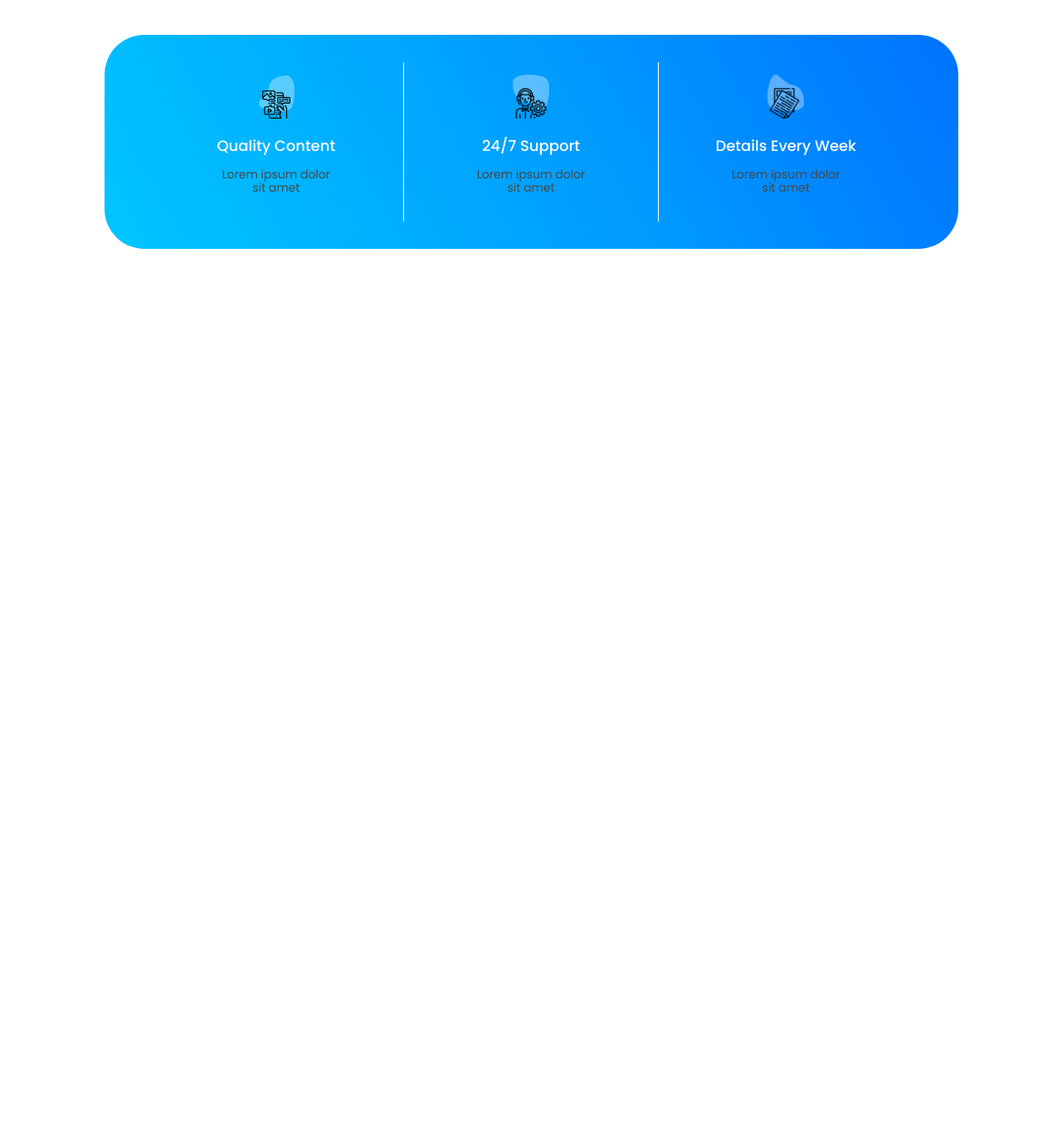
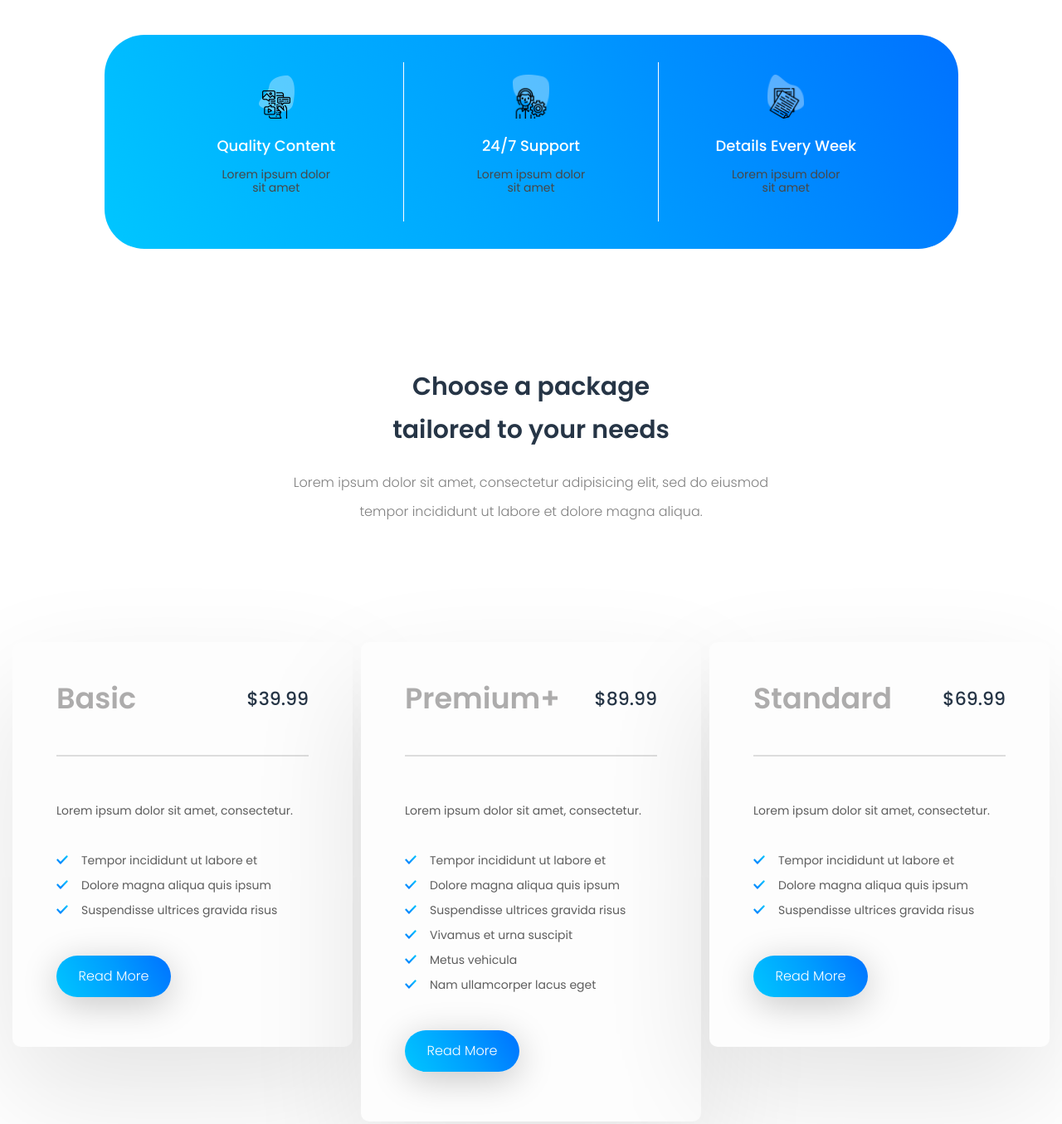
Before and after one commit to RinatSham/SocialTemplate, a website: page app/index.html in a window 1280 px wide. Shown: the part 4532-5887 px from the top of the page at 83% size. Before the commit the page ends 4832 px from the top, so only its background shows below. Drawn offline with nearby package versions, Linux system fonts and the light colour scheme; files that its build step writes are made by us from their sources.

Commit message:
added section price

```diff
--- a/app/index.html
+++ b/app/index.html
@@ -216,7 +216,102 @@
     </div>
   </section>
 
-
+  <section class="price">
+    <div class="container">
+      <div class="section-title">
+        <div class="section-title__title">
+          Choose a package
+          tailored to your needs
+        </div>
+        <div class="section-title__text">
+          Lorem ipsum dolor sit amet, consectetur adipisicing elit, sed do eiusmod
+          tempor incididunt ut labore et dolore magna aliqua.
+        </div>
+      </div>
+      <div class="price__wrapper">
+        <div class="price__box">
+          <div class="price__box-head">
+            <div class="price__box-name">
+              Basic
+            </div>
+            <div class="price__box-count">
+              $39.99
+            </div>
+          </div>
+          <div class="price__box-inner">
+            <div class="price__box-desc">
+              Lorem ipsum dolor sit amet, consectetur.
+            </div>
+            <ul class="price__box-list">
+              <li>Tempor incididunt ut labore et</li>
+              <li>Dolore magna aliqua quis ipsum</li>
+              <li>Suspendisse ultrices gravida risus</li>
+            </ul>
+            <a class="price__box-btn" href="#">
+              Read More
+            </a>
+          </div>
+        </div>
+        <div class="price__box">
+          <div class="price__box-head">
+            <div class="price__box-name">
+              Premium+
+            </div>
+            <div class="price__box-count">
+              $89.99
+            </div>
+          </div>
+          <div class="price__box-inner">
+            <div class="price__box-desc">
+              Lorem ipsum dolor sit amet, consectetur.
+            </div>
+            <ul class="price__box-list">
+              <li>Tempor incididunt ut labore et</li>
+              <li>Dolore magna aliqua quis ipsum</li>
+              <li>Suspendisse ultrices gravida risus</li>
+              <li>Vivamus et urna suscipit</li>
+              <li>Metus vehicula</li>
+              <li>Nam ullamcorper lacus eget</li>
+            </ul>
+            <a class="price__box-btn" href="#">
+              Read More
+            </a>
+          </div>
+        </div>
+        <div class="price__box">
+          <div class="price__box-head">
+            <div class="price__box-name">
+              Standard
+            </div>
+            <div class="price__box-count">
+              $69.99
+            </div>
+          </div>
+          <div class="price__box-inner">
+            <div class="price__box-desc">
+              Lorem ipsum dolor sit amet, consectetur.
+            </div>
+            <ul class="price__box-list">
+              <li>Tempor incididunt ut labore et</li>
+              <li>Dolore magna aliqua quis ipsum</li>
+              <li>Suspendisse ultrices gravida risus</li>
+            </ul>
+            <a class="price__box-btn" href="#">
+              Read More
+            </a>
+          </div>
+        </div>
+      </div>
+      <div class="section-title">
+        <div class="section-title__title">
+          Check all available packages
+        </div>
+        <a class="section-title__btn" href="#">Pricing
+          <div class="section-title__btn--hover"></div>
+        </a>
+      </div>
+    </div>
+  </section>
 
   <script src="https://ajax.googleapis.com/ajax/libs/jquery/3.5.1/jquery.min.js"></script>
   <script src="js/libs.min.js"></script>
--- a/app/scss/style.scss
+++ b/app/scss/style.scss
@@ -80,7 +80,7 @@
 }
 .section-title__btn{
   margin: 40px 0;
-  background-image: linear-gradient( 90deg, rgb(0,198,255) 0%, rgb(0,156,255) 55%, rgb(0,114,255) 100%);
+  background: linear-gradient( 90deg, rgb(0,198,255) 0%, rgb(0,156,255) 55%, rgb(0,114,255) 100%);
   width: 180px;
   height: 60px;
   border-radius: 30px;
@@ -156,7 +156,7 @@
   min-height: 723px;
 }
 .video__hover{
-  background-image: linear-gradient( 270deg, rgb(0,198,255) 0%, rgb(0,156,255) 55%, rgb(0,114,255) 100%);
+  background: linear-gradient( 270deg, rgb(0,198,255) 0%, rgb(0,156,255) 55%, rgb(0,114,255) 100%);
   opacity: 0;
   display: flex;
   flex-direction: column;
@@ -267,17 +267,20 @@
 
 // start benefits
 
+.benefits{
+  padding-bottom: 140px;
+}
 .benefits__box{
   margin: 0 auto;
   display: flex;
   border-radius: 48px;
-  background-image: linear-gradient( 60deg, rgb(0,198,255) 0%, rgb(0,156,255) 55%, rgb(0,114,255) 100%);
+  background: linear-gradient( 60deg, rgb(0,198,255) 0%, rgb(0,156,255) 55%, rgb(0,114,255) 100%);
   max-width: 1029px;
   height: 258px;
   padding: 33px 54px;
   transition: all .5s;
   &:hover{
-    box-shadow: 0px 0px 61px -16px rgba(88,153,186,1);
+    box-shadow: 0px 0px 61px 18px rgba(88,153,186,1);
   }
 }
 .benefits__col{
@@ -313,3 +316,122 @@
 }
 
 // end benefits
+
+// start price
+
+.price{
+  .section-title{
+    text-align: center;
+    margin: 0 auto 140px;
+    max-width: 585px;
+  }
+  .section-title__title{
+    max-width: 350px;
+    margin: 0 auto;
+  }
+  .section-title__btn{
+    margin: 40px auto 0;
+    &::after{
+      right: 50px;
+    }
+  }
+}
+.price__wrapper{
+  display: flex;
+  justify-content: space-between;
+  margin-bottom: 150px;
+  align-items: baseline;
+}
+.price__box{
+  flex-basis: 410px;
+  padding: 0 53px;
+  box-shadow: 0px 55px 139px 0px rgba(0, 0, 0, 0.11);
+  border-radius: 10px;
+  transition: all .2s;
+  overflow: hidden;
+  background-color: #fdfdfd;
+  &:hover{
+    transform: scale(1.17);
+    padding: 0;
+  }
+  &:hover .price__box-inner{
+    padding: 50px;
+    background: linear-gradient( -110deg, rgb(0,198,255) 0%, rgb(0,156,255) 55%, rgb(0,114,255) 100%);
+    color: #fff;
+  }
+  &:hover .price__box-head{
+    padding: 40px 50px;
+    border-bottom: 0;
+  }
+  &:hover .price__box-list{
+    margin-bottom: 30px;
+  }
+  &:hover .price__box-list li::before{
+    background-image: url(../images/price/checked-hover.png);
+  }
+  &:hover .price__box-btn{
+    color: #0091ff;
+    background: #fff;
+  }
+  &:hover .price__box-name{
+    color: #00abff;
+  }
+  &:hover .price__box-count{
+    color: #33cc66;
+  }
+}
+.price__box-head{
+  display: flex;
+  justify-content: space-between;
+  align-items: center;
+  padding: 48px 0;
+  border-bottom: 2px solid #ddd;
+}
+.price__box-name{
+  font-size: 35px;
+  color: #adacac;
+  font-weight: 600;
+}
+.price__box-count{
+  font-weight: 500;
+  font-size: 22px;
+}
+.price__box-inner{
+  padding-top: 50px;
+  padding-bottom: 60px;
+  color: #5d5d5d;
+  font-size: 14px;
+  line-height: 30px;
+}
+.price__box-desc{
+  margin-bottom: 30px;
+}
+.price__box-list{
+  margin-bottom: 40px;
+  li{
+    padding-left: 30px;
+    position: relative;
+    &::before{
+      content: '';
+      position: absolute;
+      background-image: url(../images/price/checked.png);
+      width: 14px;
+      height: 11px;
+      top: 9px;
+      left: 0;
+    }
+  }
+}
+.price__box-btn{
+  background: linear-gradient( 60deg, rgb(0,198,255) 0%, rgb(0,156,255) 55%, rgb(0,114,255) 100%);
+  box-shadow: 0px 9px 43px 0px rgba(0, 0, 0, 0.22);
+  width: 138px;
+  border-radius: 30px;
+  color: #fff;
+  font-weight: 300;
+  text-align: center;
+  padding: 10px;
+  font-size: 16px;
+}
+
+// end price
```
Also changed, not shown: app/images/price/checked-hover.png (added), app/images/price/checked.png (added).
